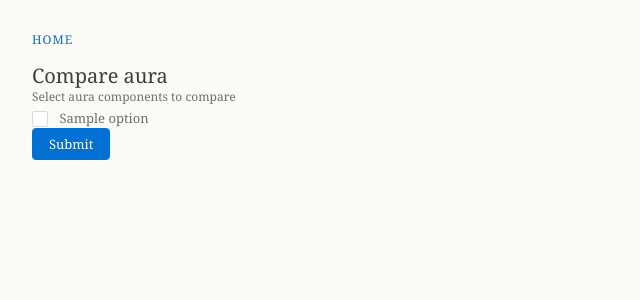
After one commit to vad1m198/compare, a Flask app: template templates/compare_aura.html in a window 1280 px wide. The commit adds this page. Shown: the top 300 px of the page, without its empty margins (0-640 px from the left). Run offline with Flask 2, Linux system fonts and the light colour scheme; the template is opened without the code that fills it: most values are stand-ins (such as "Sample title", 1, 10 or a date in 2020); parts of the project's set-up code (start-up, migrations or seed data) failed here and were passed over.

Commit message:
compare aura functionality was added

```diff
--- a/app.py
+++ b/app.py
@@ -185,6 +185,74 @@ def compare_classes_results(rest_main_org, main_org_user_info, rest_sec_org, sec
         if resp_two.status_code != 200:
             return jsonify(resp_two.json())
 
+@app.route("/compare/aura", methods=['GET'])
+@login_required
+def compare_aura(rest_main_org, main_org_user_info, rest_sec_org, sec_org_user_info):
+    query_url = main_org_user_info.json()['urls']['tooling_rest'] +\
+        'query/?q=' +\
+         quote('SELECT Id,ApiVersion,Description,DeveloperName,Language'\
+            ',MasterLabel,ManageableState from AuraDefinitionBundle WHERE  ManageableState=\'unmanaged\' ORDER BY DeveloperName ASC LIMIT 1000')
+    resp = rest_main_org.rest_api_get(query_url)
+    if resp.status_code == 200:
+        return render_template('compare_aura.html', options=resp.json()['records'])
+    else:
+        return jsonify(resp.json())
+
+@app.route("/compare/aura", methods=['POST'])
+@login_required
+def compare_aura_post(rest_main_org, main_org_user_info, rest_sec_org, sec_org_user_info):
+    names = request.form.getlist('components')
+    return redirect(url_for("compare_aura_results", component_names=','.join(names)))
+
+@app.route("/compare/aura_result", methods=['GET'])
+@login_required
+def compare_aura_results(rest_main_org, main_org_user_info, rest_sec_org, sec_org_user_info):
+    component_names_param = request.args['component_names']
+    component_names = "'"+"','".join(component_names_param.split(","))+"'"
+
+    query_url_one = main_org_user_info.json()['urls']['tooling_rest'] +\
+        'query/?q=' +\
+            quote('SELECT AuraDefinitionBundle.DeveloperName,AuraDefinitionBundleId,DefType'\
+            ',ManageableState,Source from AuraDefinition WHERE AuraDefinitionBundle.DeveloperName IN (' + component_names + ')'\
+            ' AND ManageableState=\'unmanaged\' AND DefType NOT IN (\'DOCUMENTATION\',\'SVG\') '\
+            ' ORDER BY AuraDefinitionBundle.DeveloperName ASC')
+    resp_one = rest_main_org.rest_api_get(query_url_one)
+
+    query_url_two = sec_org_user_info.json()['urls']['tooling_rest'] +\
+        'query/?q=' +\
+        quote('SELECT AuraDefinitionBundle.DeveloperName,AuraDefinitionBundleId,DefType'\
+            ',ManageableState,Source from AuraDefinition WHERE AuraDefinitionBundle.DeveloperName IN (' + component_names + ')'\
+            ' AND ManageableState=\'unmanaged\' AND DefType NOT IN (\'DOCUMENTATION\',\'SVG\') '\
+            ' ORDER BY AuraDefinitionBundle.DeveloperName ASC')
+    resp_two = rest_sec_org.rest_api_get(query_url_two)
+
+    if resp_one.status_code == 200 and resp_two.status_code == 200:
+        resp_one_map = dict((r['AuraDefinitionBundle']['DeveloperName'] + r['DefType'],r['Source']) for r in resp_one.json().get('records'))
+        resp_two_map = dict((r['AuraDefinitionBundle']['DeveloperName'] + r['DefType'],r['Source']) for r in resp_two.json().get('records'))
+        dmp = dmp_module.diff_match_patch()
+        result = []
+        for key, value in resp_one_map.items():
+            body_one = value
+            body_two = resp_two_map[key] if  key in resp_two_map else ""
+            diff = dmp.diff_main(body_one, body_two)
+            diff_present = bool(0)
+            for op, length in diff:
+                if op != 0:
+                    diff_present = bool(1)
+                    break
+
+            if diff_present:
+                result_html = d2h(diff)
+            else:
+                result_html = '<table class="no-diff"><tr>No differences</tr></table>'
+            result.append({'name':key, 'result_html' : result_html})
+        return render_template('compare_aura_results.html', result=result)
+    else:
+        if resp_one.status_code != 200:
+            return jsonify(resp_one.json())
+        if resp_two.status_code != 200:
+            return jsonify(resp_two.json())
+
 
 
 if __name__ == "__main__":
--- /dev/null
+++ b/templates/compare_aura.html
@@ -0,0 +1,33 @@
+{% extends "layout.html" %}
+{% block body %}
+<div class="slds-m-around_x-large">
+        <nav class="slds-m-bottom_medium" role="navigation" aria-label="Breadcrumbs">
+            <ol class="slds-breadcrumb slds-list_horizontal slds-wrap">
+                <li class="slds-breadcrumb__item slds-text-title_caps"><a href="{{ url_for('index') }}">Home</a></li>
+            </ol>
+        </nav>
+    <div class="slds-text-heading_medium">Compare aura</div>
+    <form action="{{ url_for('compare_aura_post') }}" method="post">
+        <fieldset class="slds-form-element">
+            <legend class="slds-form-element__legend slds-form-element__label">Select aura components to compare</legend>
+            {% for o in options %}
+                <div class="slds-form-element">
+                    <div class="slds-form-element__control">
+                        <span class="slds-checkbox">
+                        <input  type="checkbox" id="{{ o.Id }}"  name="components" value="{{ o.DeveloperName }}" />
+                        <label class="slds-checkbox__label" for="{{ o.Id }}">
+                            <span class="slds-checkbox_faux"></span>
+                            <span class="slds-form-element__label">{{ o.DeveloperName }}</span>
+                        </label>
+                        </span>
+                    </div>
+                </div>
+
+            {% endfor %}
+            <!--<input type="checkbox" name="all-classes" value="Compare all classes" />Compare all classes<br />-->
+        </fieldset>
+
+        <button class="slds-button slds-button_brand" type="submit">Submit</button>
+    </form>
+</div>
+{% endblock %}
```
Also changed, not shown: templates/compare_aura_results.html (added, +20 -0 lines), templates/compare_classes.html (+5 -6 lines), templates/index.html (+4 -6 lines).
